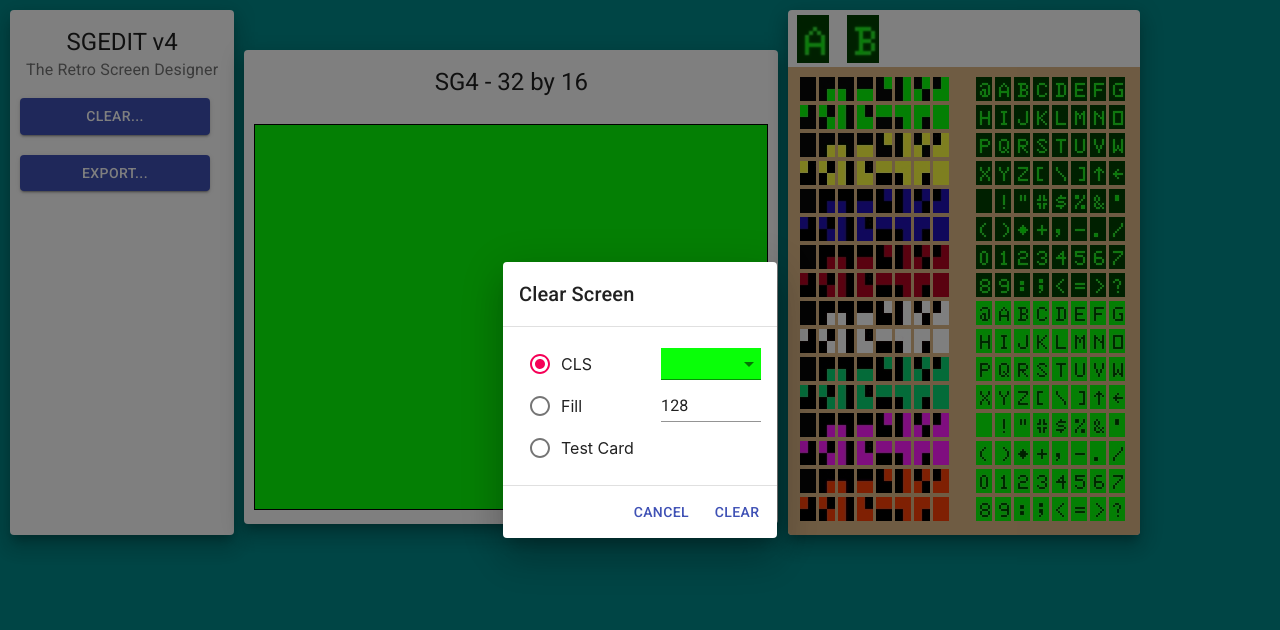
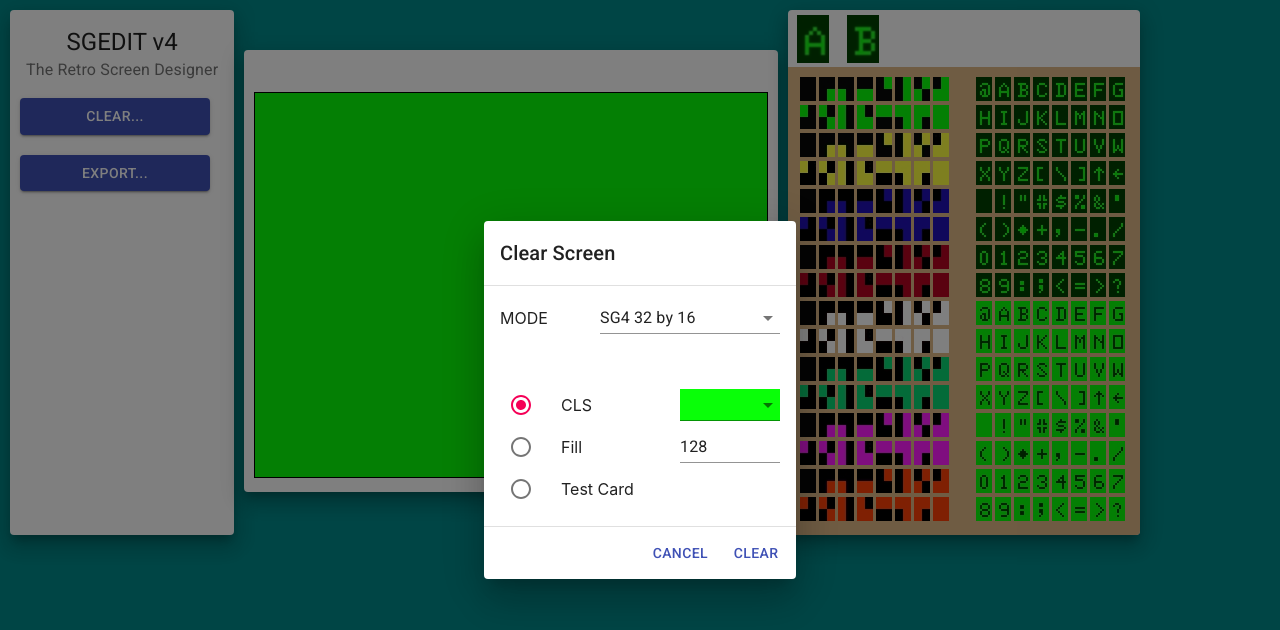
Before and after one commit to daftspaniel/sgeditrx, a React (Create React App) app: page / in a window 1280 px wide. Both pictures are taken after a click on the button "CLEAR...". Shown: the top 630 px of the page. Built offline with nearby package versions, Linux system fonts and the light colour scheme.

Commit message:
Handle Cocovga mode

```diff
--- a/package.json
+++ b/package.json
@@ -6,7 +6,7 @@
     "@material-ui/core": "^4.11.0",
     "@material-ui/icons": "^4.9.1",
     "@testing-library/jest-dom": "^5.11.0",
-    "@testing-library/react": "^10.4.3",
+    "@testing-library/react": "^10.4.5",
     "@testing-library/user-event": "^12.0.11",
     "npm-check": "^5.9.2",
     "react": "^16.13.1",
--- a/src/Common/ScreenModes.js
+++ b/src/Common/ScreenModes.js
@@ -1,15 +1,30 @@
 export const SG4 = {
+  id: 0,
+  pixelWidth: 16,
+  pixelHeight: 24,
   columns: 32,
   rows: 16,
   modeName: "sg4",
   modeDescription: "SG4 - 32 by 16",
-  defaultCharacter: 143
+  defaultCharacter: 143,
 }
 
 export const COCOVGA = {
+  id: 1,
+  pixelWidth: 16,
+  pixelHeight: 24,
   columns: 64,
   rows: 32,
   modeName: "CocoVGA",
   modeDescription: "CocoVGA - 64 by 32",
-  defaultCharacter: 143
+  defaultCharacter: 143,
 }
+
+export const getScreenModeById = (modeId) => {
+  switch (modeId) {
+    case 0:
+      return Object.assign({}, SG4)
+    case 1:
+      return Object.assign({}, COCOVGA)
+  }
+}
--- a/src/Components/ScreenEditor.js
+++ b/src/Components/ScreenEditor.js
@@ -16,6 +16,7 @@ const ScreenEditor = () => {
   const primaryCharacter = useSelector((state) => state.primaryCharacter)
   const secondaryCharacter = useSelector((state) => state.secondaryCharacter)
   const screenData = useSelector((state) => state.screenData)
+  const screenMode = useSelector((state) => state.activeMode)
   const modeDescription = useSelector((state) => state.modeDescription)
   const dispatch = useDispatch()
 
@@ -26,10 +27,10 @@ const ScreenEditor = () => {
       context.imageSmoothingEnabled = false
     }
 
-    for (let j = 0; j < 16; j++) {
-      for (let i = 0; i < 32; i++) {
-        const x = i * 16
-        const y = j * 24
+    for (let j = 0; j < screenMode.rows; j++) {
+      for (let i = 0; i < screenMode.columns; i++) {
+        const x = i * screenMode.pixelWidth
+        const y = j * screenMode.pixelHeight
         if (screenData) {
           const ch = screenData[i][j].value
           const hex = intToHex(ch)
@@ -59,10 +60,10 @@ const ScreenEditor = () => {
           onMouseDown={(e) => {
             if (e.button === 2) {
               mouseState.rightButtonDown = true
-              canvasClickHandler(e, dispatch, secondaryCharacter)
+              canvasClickHandler(screenMode, e, dispatch, secondaryCharacter)
             } else if (e.button === 0) {
               mouseState.leftButtonDown = true
-              canvasClickHandler(e, dispatch, primaryCharacter)
+              canvasClickHandler(screenMode, e, dispatch, primaryCharacter)
             }
           }}
           onMouseLeave={(e) => {
@@ -73,10 +74,16 @@ const ScreenEditor = () => {
             e.preventDefault()
           }}
           onMouseMove={(e) =>
-            mouseMoveHandler(e, dispatch, primaryCharacter, secondaryCharacter)
+            mouseMoveHandler(
+              screenMode,
+              e,
+              dispatch,
+              primaryCharacter,
+              secondaryCharacter
+            )
           }
-          width={512}
-          height={384}
+          width={screenMode ? screenMode.columns * screenMode.pixelWidth : 512}
+          height={screenMode ? screenMode.rows * screenMode.pixelHeight : 384}
         ></canvas>
       </Card>
     </div>
@@ -84,6 +91,7 @@ const ScreenEditor = () => {
 }
 
 const mouseMoveHandler = (
+  screenMode,
   e,
   dispatch,
   primaryCharacter,
@@ -98,17 +106,21 @@ const mouseMoveHandler = (
     character = secondaryCharacter
   }
   if (!image) return
-  drawChar(e, dispatch, image, character)
+  drawChar(screenMode, e, dispatch, image, character)
 }
 
-const canvasClickHandler = (e, dispatch, character) => {
+const canvasClickHandler = (screenMode, e, dispatch, character) => {
   const image = document.getElementById(character)
-  drawChar(e, dispatch, image, character)
+  drawChar(screenMode, e, dispatch, image, character)
 }
 
-const drawChar = (e, dispatch, image, character) => {
-  const { pos, cellPos } = getElementClickXY(e, 16, 24)
-  if (cellPos.x < 32 && cellPos.y < 16) {
+const drawChar = (screenMode, e, dispatch, image, character) => {
+  const { pos, cellPos } = getElementClickXY(
+    e,
+    screenMode.pixelWidth,
+    screenMode.pixelHeight
+  )
+  if (cellPos.x < screenMode.columns && cellPos.y < screenMode.rows) {
     context.drawImage(image, pos.x, pos.y)
     dispatch(setChar({ x: cellPos.x, y: cellPos.y, value: character }))
   }
--- a/src/Dialogs/ClearDialog.js
+++ b/src/Dialogs/ClearDialog.js
@@ -1,4 +1,5 @@
 import React, { useState } from "react"
+import { useSelector, useDispatch } from "react-redux"
 
 import { withStyles } from "@material-ui/core/styles"
 import Button from "@material-ui/core/Button"
@@ -77,23 +78,44 @@ const optionStyle = {
   justifyContent: "space-between",
   alignItems: "center",
 }
+const modeStyle = {
+  display: "flex",
+  flexDirection: "row",
+  justifyContent: "space-between",
+  alignItems: "center",
+  marginBottom: 50,
+}
 
 const labelStyle = { maxWidth: 100, minWidth: 100 }
 
 export default function ClearDialog(props) {
   let [character, setCharacter] = useState(128)
   let [selection, setSelection] = useState("0")
+  const screenMode = useSelector((state) => state.activeMode)
+  let [mode, setMode] = useState(screenMode.id)
   let [cls, setCls] = useState(1)
   const handleChange = (e) => setSelection(e.target.value)
-  const handleClsChange = (e) => {
-    setCls(e.target.value)
-  }
+  const handleClsChange = (e) => setCls(e.target.value)
+  const handleModeChange = (e) => setMode(e.target.value)
+
   return (
     <div>
       <Dialog aria-labelledby="customized-dialog-title" open={true}>
         <DialogTitle id="customized-dialog-title">Clear Screen</DialogTitle>
         <DialogContent dividers>
-          <FormControl component="fieldset">
+          <div style={modeStyle}>
+            <div style={labelStyle}>MODE</div>
+            <div>
+              <Select
+                style={{ width: 180 }}
+                value={mode}
+                onChange={handleModeChange}
+              >
+                <MenuItem value={0}>SG4 32 by 16</MenuItem>
+                <MenuItem value={1}>Coco VGA 64 by 32</MenuItem>
+              </Select>
+            </div>
+          </div>
           <div style={optionStyle}>
             <Radio
               checked={selection === "0"}
@@ -147,7 +169,6 @@ export default function ClearDialog(props) {
             <div style={{ minWidth: 100 }}>Test Card</div>
             <div style={{ minWidth: 100 }}>&nbsp;</div>
           </div>
-          </FormControl>
         </DialogContent>
         <DialogActions>
           <Button
@@ -161,7 +182,11 @@ export default function ClearDialog(props) {
             autoFocus
             color="primary"
             onClick={() => {
-              const options = { method: selection, character }
+              const options = {
+                method: selection,
+                character,
+                modeId: mode,
+              }
               if (selection === "0") options.character = colours[cls].chr
               props.actionHandler(options)
             }}
--- a/src/Dialogs/ClearDialogContainer.js
+++ b/src/Dialogs/ClearDialogContainer.js
@@ -2,7 +2,7 @@ import React from "react"
 import { useDispatch } from "react-redux"
 
 import ClearDialog from "../Dialogs/ClearDialog"
-import { hideClearDialog, clearScreen } from "../State/ScreenActions"
+import { hideClearDialog, clearScreen, setMode } from "../State/ScreenActions"
 
 const ClearDialogContainer = () => {
   const dispatch = useDispatch()
@@ -11,6 +11,7 @@ const ClearDialogContainer = () => {
     <ClearDialog
       closeHandler={() => dispatch(hideClearDialog())}
       actionHandler={(options) => {
+        dispatch(setMode(options.modeId))
         dispatch(clearScreen(options))
         dispatch(hideClearDialog())
       }}
--- a/src/Dialogs/ExportDialog.js
+++ b/src/Dialogs/ExportDialog.js
@@ -29,15 +29,16 @@ const useStyles = makeStyles((theme) => ({
 
 export default function ExportDialog(props) {
   const screenData = useSelector((state) => state.screenData)
+  const screenMode = useSelector((state) => state.activeMode)
   const classes = useStyles()
 
   let [exportType, setExportType] = useState(1)
   let [exportFilename, setExportFilename] = useState("screendata.txt")
-  let [csvData, setCsvData] = useState(generateCSV(screenData, 32, 16))
+  let [csvData, setCsvData] = useState(generateCSV(screenData, screenMode.columns, screenMode.rows))
 
   const sourceCSV = csvData
-  const sourceBASIC = generateBASIC(screenData, 32, 16)
-  const sourceASM = generateASM(screenData, 32, 16)
+  const sourceBASIC = generateBASIC(screenData, screenMode.columns, screenMode.rows)
+  const sourceASM = generateASM(screenData, screenMode.columns, screenMode.rows)
 
   const changeExportType = (event) =>
     setExportType(event.target.value)
--- a/src/State/ScreenActions.js
+++ b/src/State/ScreenActions.js
@@ -2,6 +2,7 @@ export const ACTIONS = {
   SET_PRIMARY_CHAR: "SET_PRIMARY_CHAR",
   SET_SECONDARY_CHAR: "SET_SECONDARY_CHAR",
   SET_CHAR: "SET_CHAR",
+  SET_MODE: "SET_MODE",
   SHOW_CLEAR_DIALOG: "SHOW_CLEAR_DIALOG",
   HIDE_CLEAR_DIALOG: "HIDE_CLEAR_DIALOG",
   CLEAR_SCREEN: "CLEAR_SCREEN",
@@ -20,6 +21,10 @@ const _setSecondaryChar = (character) => {
 
 const _setChar = (data) => {
   return { type: ACTIONS.SET_CHAR, data }
+}
+
+const _setMode = (modeId) => {
+  return { type: ACTIONS.SET_MODE, modeId }
 }
 
 const _showClearDialog = () => {
@@ -48,6 +53,8 @@ const _importCsvData = (data) => {
 
 export const setChar = (data) => _setChar(data)
 
+export const setMode = (data) => _setMode(data)
+
 export const setPrimaryChar = (character) => _setPrimaryChar(character)
 
 export const setSecondaryChar = (character) => _setSecondaryChar(character)
--- a/src/State/ScreenReducer.js
+++ b/src/State/ScreenReducer.js
@@ -1,6 +1,6 @@
 import { ACTIONS } from "./ScreenActions"
 import { buildGrid } from "../Lib/Util"
-import { SG4 } from "../Common/ScreenModes"
+import { SG4, getScreenModeById } from "../Common/ScreenModes"
 import { clearScreen, importCsvData } from "./screen-helper"
 
 const transientInitialState = {
@@ -12,7 +12,7 @@ const initialState = {
   primaryCharacter: 1,
   secondaryCharacter: 2,
   screenData: buildGrid(SG4.columns, SG4.rows, SG4.defaultCharacter),
-  ...SG4,
+  activeMode: SG4,
   transient: transientInitialState,
 }
 
@@ -25,6 +25,9 @@ export const screenReducer = function (state, action) {
       const { data } = action
       screenData[action.data.x][action.data.y].value = data.value
       return save({ ...state, screenData })
+    case ACTIONS.SET_MODE:
+      const activeMode = getScreenModeById(action.modeId)
+      return save({ ...state, activeMode: activeMode })
     case ACTIONS.SET_PRIMARY_CHAR:
       return save({ ...state, primaryCharacter: action.newCharacter })
     case ACTIONS.SET_SECONDARY_CHAR:
@@ -50,7 +53,7 @@ export const screenReducer = function (state, action) {
         state = { ...state, transient: transientInitialState }
       }
 
-      return state
+      return save(state)
   }
 }
 
--- a/src/State/screen-helper.js
+++ b/src/State/screen-helper.js
@@ -1,16 +1,18 @@
 import { buildGrid } from "../Lib/Util"
-import { SG4 } from "../Common/ScreenModes"
+import { SG4, getScreenModeById } from "../Common/ScreenModes"
 
-export const getClearScreen = (character) =>
-  buildGrid(SG4.columns, SG4.rows, character)
+export const getClearScreen = (modeId, character) =>{
+  const screenMode = getScreenModeById(modeId)
+  buildGrid(screenMode.columns, screenMode.rows, character)
+}
 
-export const getTestCard = () => {
+export const getTestCard = (modeId) => {
   let char = 0
+  const screenMode = getScreenModeById(modeId)
+  const data = buildGrid(screenMode.columns, screenMode.rows, screenMode.defaultCharacter)
 
-  const data = buildGrid(SG4.columns, SG4.rows, SG4.defaultCharacter)
-
-  for (let y = 0; y < SG4.rows; y++) {
-    for (let x = 0; x < SG4.columns; x++) {
+  for (let y = 0; y < screenMode.rows; y++) {
+    for (let x = 0; x < screenMode.columns; x++) {
       data[x][y].value = char
       char++
       if (char > 255) char = 0
@@ -21,14 +23,15 @@ export const getTestCard = () => {
 }
 
 export const clearScreen = (action) => {
+  const {modeId, character} = action.options
   if (action.options.method === "0") {
-    return getClearScreen(action.options.character)
+    return getClearScreen(modeId, character)
   }
   if (action.options.method === "1") {
-    return getClearScreen(action.options.character)
+    return getClearScreen(modeId, character)
   }
   if (action.options.method === "2") {
-    return getTestCard()
+    return getTestCard(modeId)
   }
 }
 
```
Also changed, not shown: 1 other file (tests, documents, lock files or other folders). Lines whose indentation alone changed are shown as unchanged.
